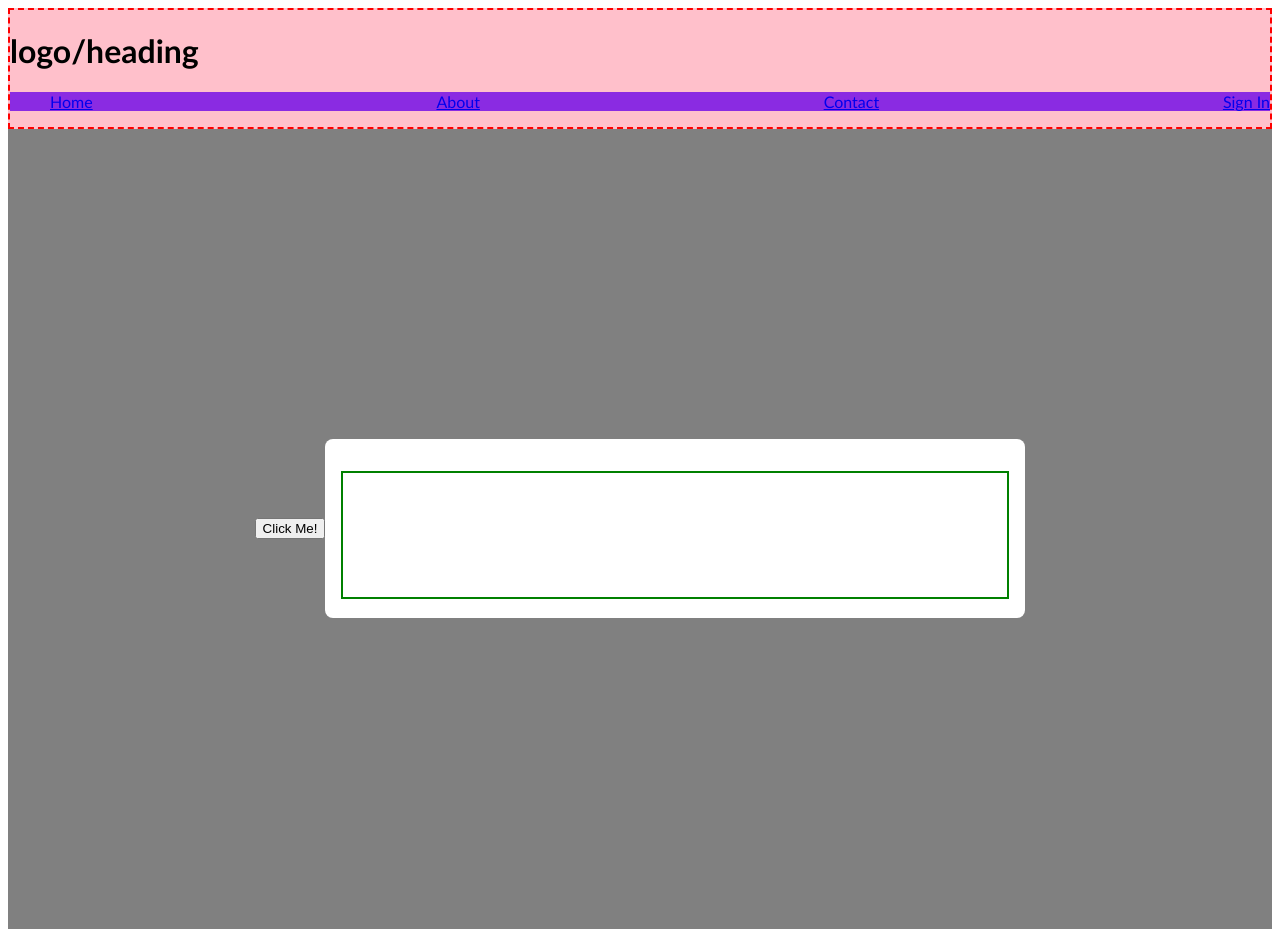
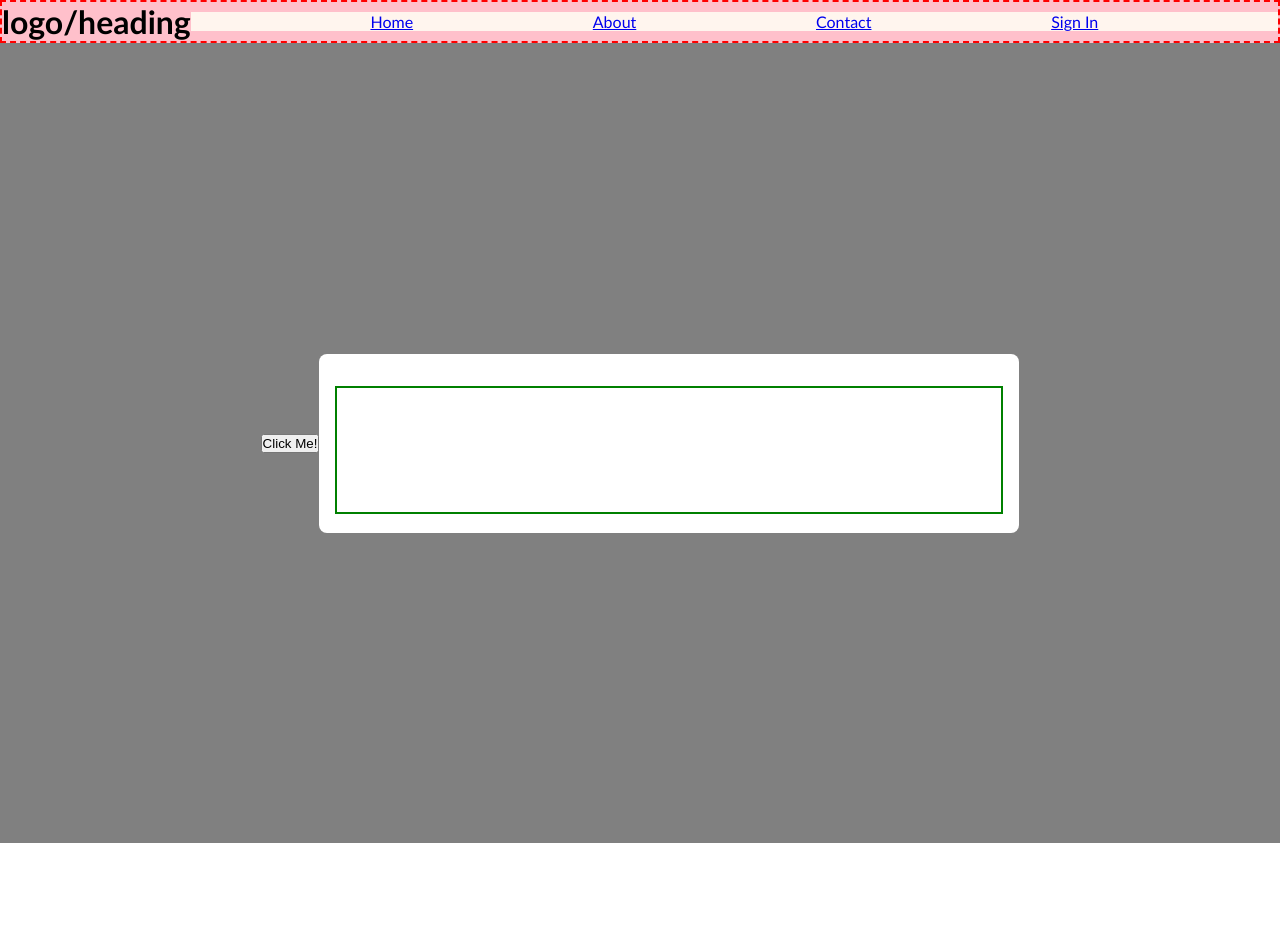
Before and after one commit to longb1/typing-game, a plain HTML site: page index.html in a window 1280 px wide. After the commit the page ends 843 px from the top, so only its background shows below. Drawn offline with Linux system fonts and the light colour scheme; no server answers.

Commit message:
improve navbar layout
aligned navbar and logo/title on the same axis so header looks more
presentable.

```diff
--- a/css/styles.css
+++ b/css/styles.css
@@ -1,18 +1,25 @@
 *{
     box-sizing: border-box;
+    margin:0;
+    padding:0;
 }
 
 header{
     background-color: pink;
     border:2px dashed red;
+    display:flex;
+    justify-content: center;
+    align-items: center;
 }
 
+nav{
+    width:100%;
+}
 nav ul{
-    width:100%;
-    background-color: blueviolet;
+    background-color: seashell;
     list-style:none;
     display:flex;
-    justify-content: space-between;
+    justify-content: space-evenly;
 }
 
 section{
@@ -20,7 +27,6 @@ section{
     justify-content: center;
     align-items: center;
     min-height: 100vh;
-    margin:0;
     background-color: grey;
 }
 
```
